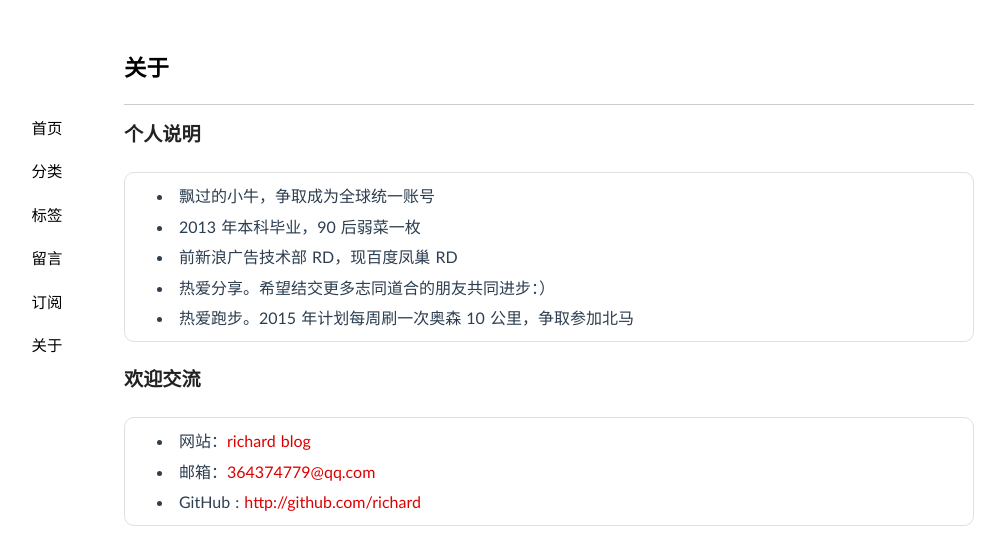
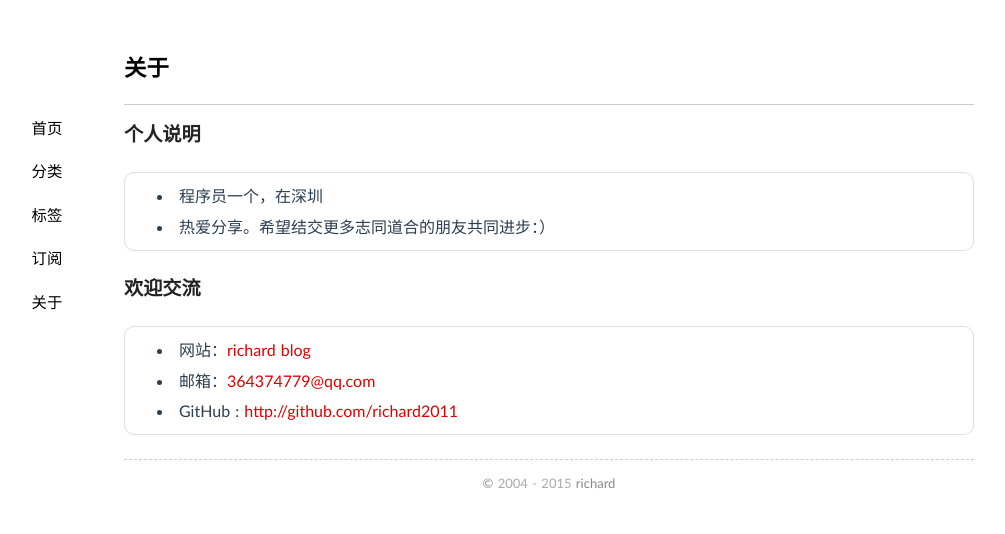
Before and after one commit to richard2011/richard2011.github.com, a Jekyll site: the page built from about/index.md, in a window 1280 px wide. Shown: the top 534 px of the page, without its empty margins (91-1096 px from the left). Built offline with Jekyll 4.4.1, drawn with Linux system fonts in a browser that asks for light colours; Markdown is read by kramdown in place of the engine named in the settings; grey boxes are pictures that could not be loaded.

Commit message:
chang module

```diff
--- a/_config.yml
+++ b/_config.yml
@@ -8,7 +8,7 @@ author: richard
 email: 364374779@qq.com
 duoshuo: richard
 weibo: richard
-hub: richard
+hub: richard2011
 safe: true
 paginate: 100
 about: "程序员一枚。"
--- a/_layouts/default.html
+++ b/_layouts/default.html
@@ -21,7 +21,9 @@
 				<span><a title="文章分类" class="" href="/categories/">分类</a></span>
 				<span><a title="标签索引" class="" href="/tags/">标签</a></span>
 				<!--<span><a title="友情链接" class="" href="/links/">链接</a></span>-->
+				<!--
 				<span><a title="留言交流" class="" href="/guestbook/">留言</a></span>
+				-->
                                 <span><a title="订阅本站" class="" href="/feed.xml">订阅</a></span>
 				<span><a title="关于站长" class="" href="/about/">关于</a></span>
 				</nav>
--- a/about/index.md
+++ b/about/index.md
@@ -6,16 +6,11 @@ comments: no
 
 ###个人说明
 
-* 飘过的小牛，争取成为全球统一账号
-* 2013 年本科毕业，90 后弱菜一枚
-* 前新浪广告技术部 RD，现百度凤巢 RD
+* 程序员一个，在深圳
 * 热爱分享。希望结交更多志同道合的朋友共同进步：）
-* 热爱跑步。2015 年计划每周刷一次奥森 10 公里，争取参加北马
 
 ###欢迎交流
 
 * 网站：[{{ site.name }}]({{ site.url }})
 * 邮箱：[{{ site.email }}](mailto:{{ site.email }})
 * GitHub : [http://github.com/{{ site.hub }}](http://github.com/{{ site.hub }})
-
-[![新浪微博](http://service.t.sina.com.cn/widget/qmd/{{ site.weibo }}/f78fbcd2/1.png)](http://weibo.com/u/{{ site.weibo }})
```
Also changed, not shown: guestbook/index.md (deleted, +0 -11 lines), guestbook/guest.jpg (deleted).
